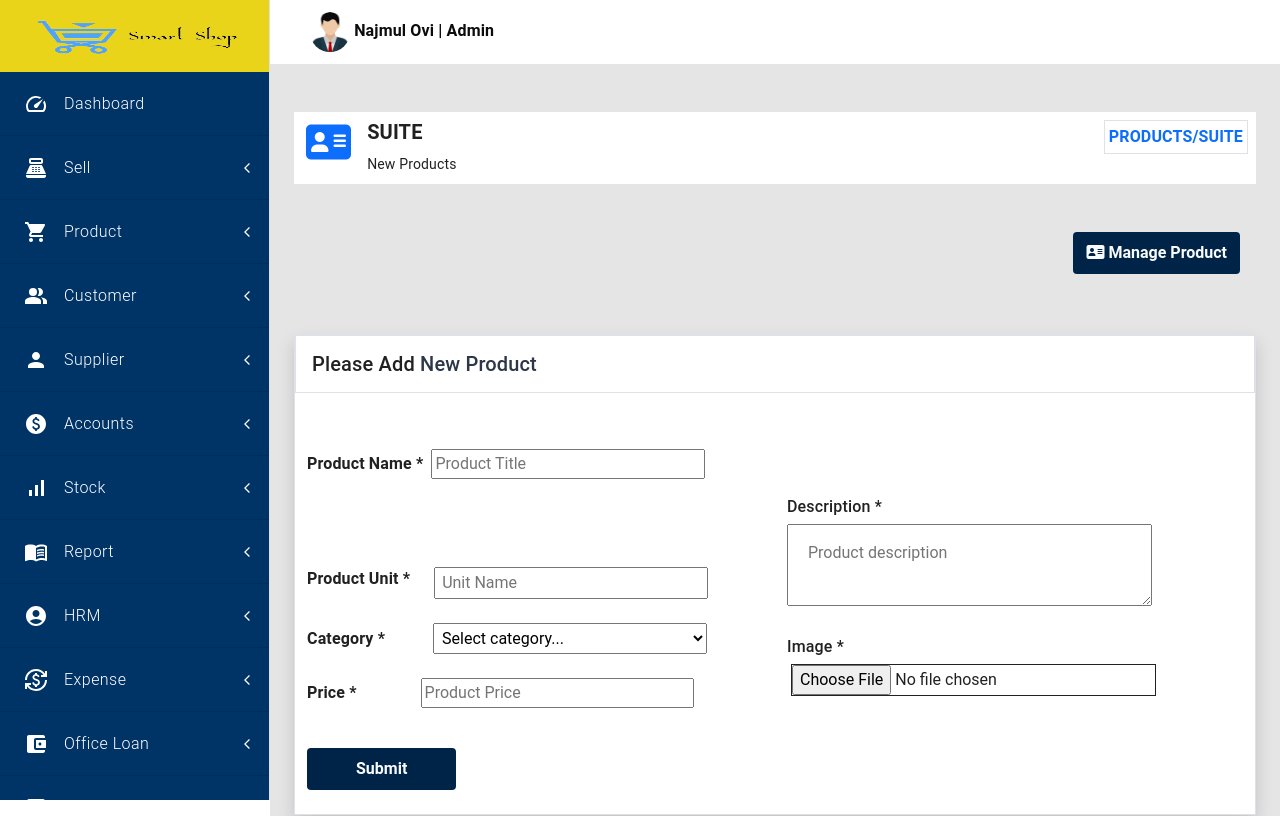
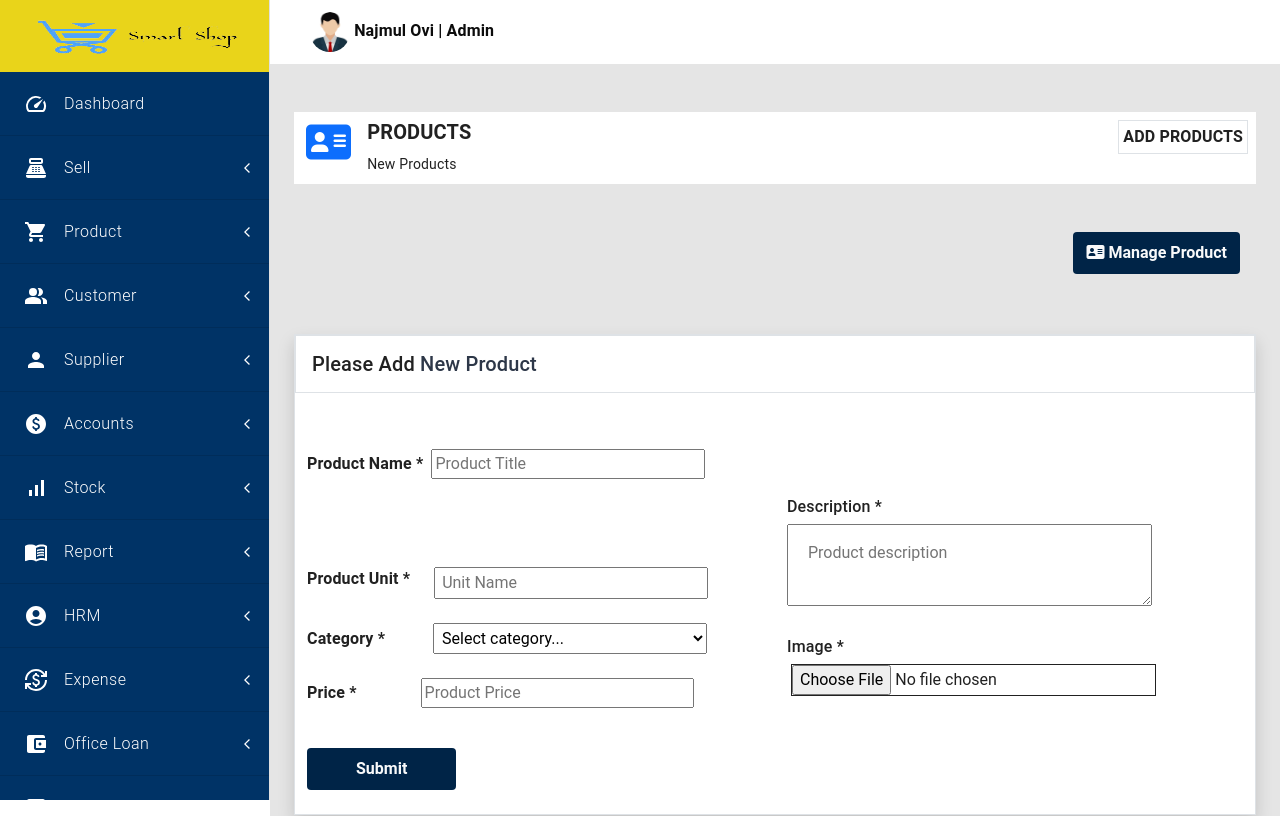
Before and after one commit to imRHB/smart-shop-client, a React (Create React App) app: page /dashboard/add-product in a window 1280 px wide. Shown: the top 816 px of the page. Built offline with nearby package versions, Linux system fonts and the light colour scheme; no server answers.

Commit message:
resolve create product

```diff
--- a/src/pages/Dashboard/CreateProduct/CreateProduct.js
+++ b/src/pages/Dashboard/CreateProduct/CreateProduct.js
@@ -19,13 +19,13 @@ const CreateProduct = () => {
   <i class="fas fa-address-card text-primary"> </i>
   </h1>
    <div className="ms-3">
-   <h5 className='fw-bold'>SUITE</h5>
+   <h5 className='fw-bold'>PRODUCTS</h5>
     <small className=''> New Products</small>
    </div>
    </div>
     <div>
 
-        <p className='text-primary fw-bold border p-1'>PRODUCTS/SUITE</p>
+        <p className=' fw-bold border p-1'>ADD PRODUCTS</p>
     </div>
 
 </div>
```
